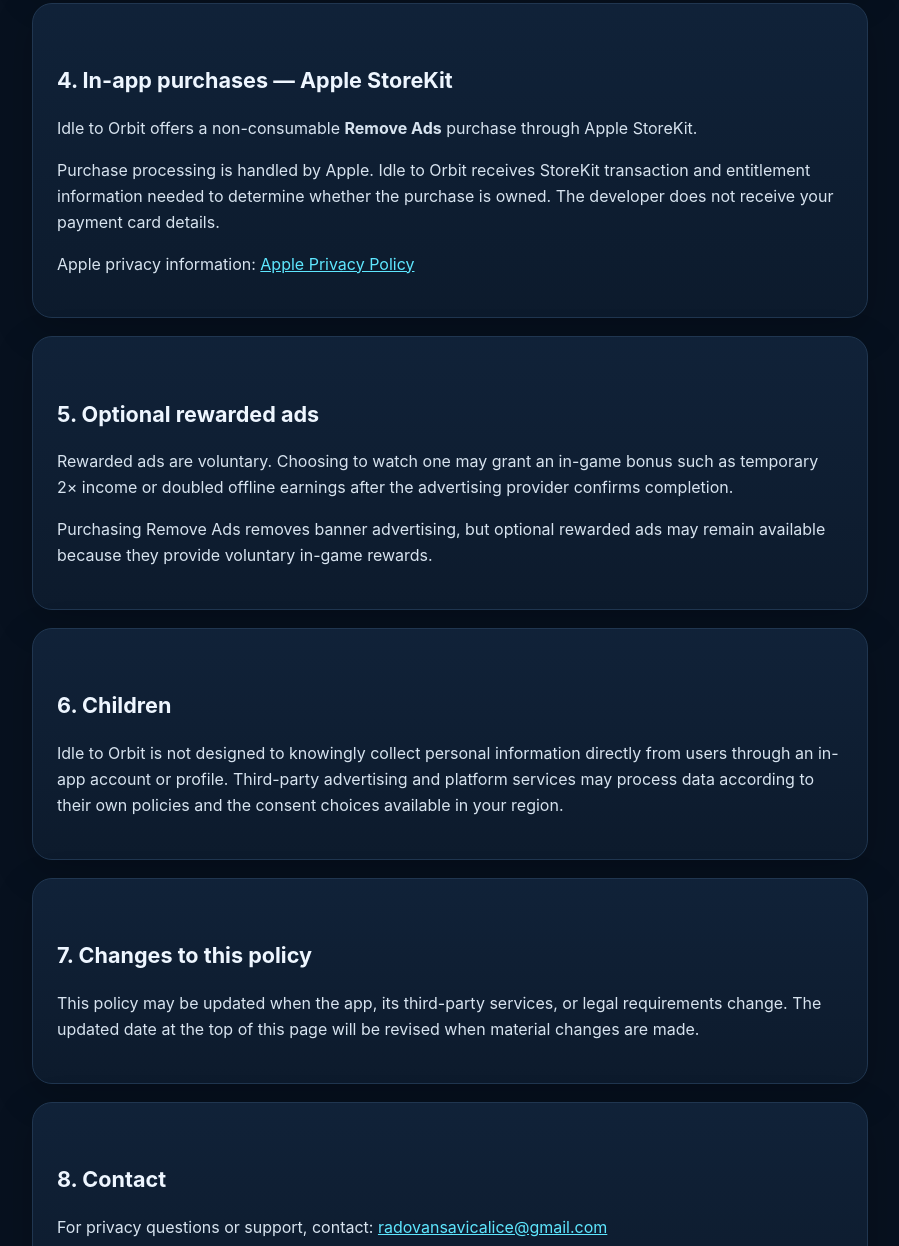
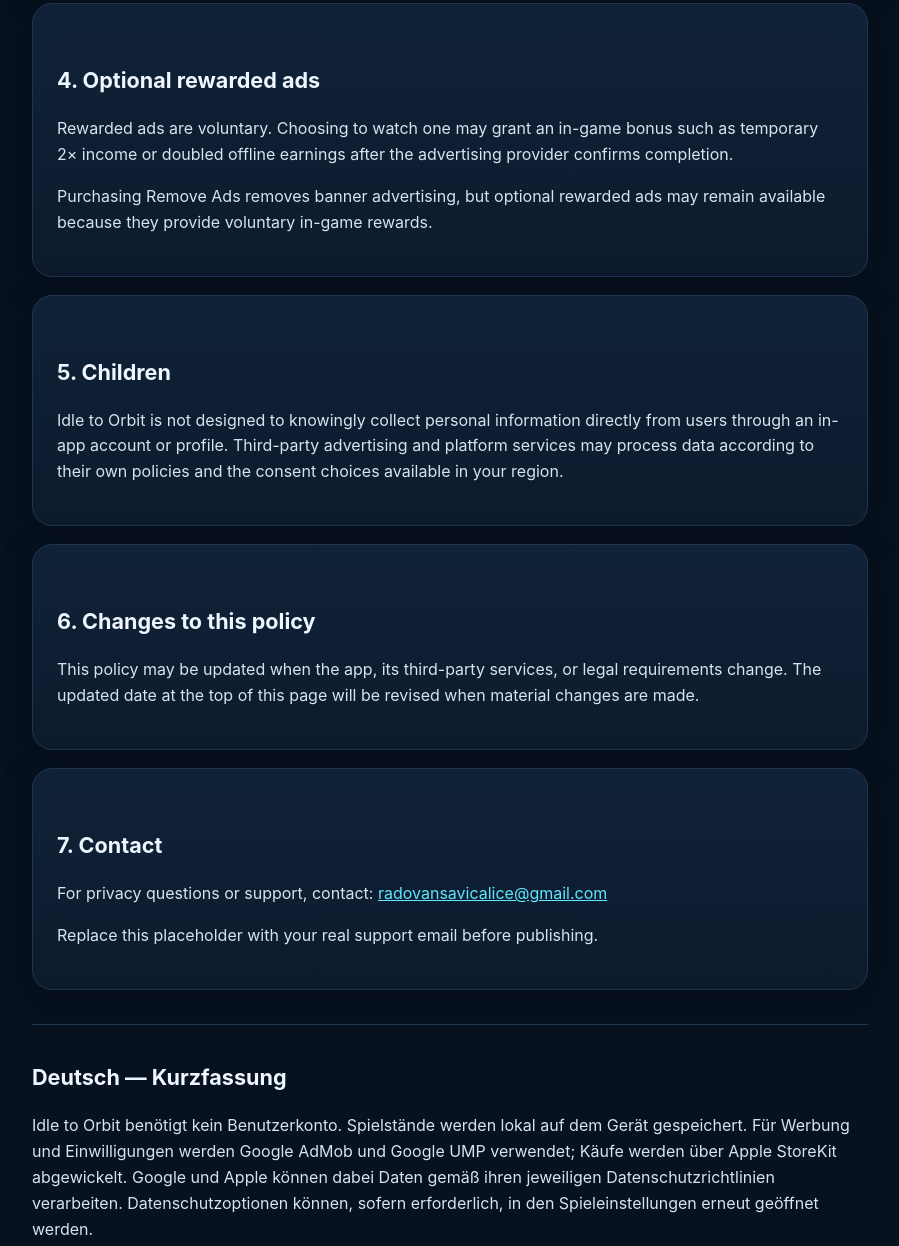
Before and after one commit to radovansavic-ux/idle-to-orbit-site, a plain HTML site: page privacy.html in a window 1280 px wide. Shown: the part 1417-2663 px from the top of the page, without its empty margins (190-1089 px from the left). Drawn offline with Linux system fonts and the light colour scheme.

Commit message:
Update privacy.html

```diff
--- a/privacy.html
+++ b/privacy.html
@@ -93,34 +93,26 @@
     <p>Where required, Idle to Orbit uses Google’s User Messaging Platform (UMP) to request and store advertising consent choices and to determine when ads may be requested.</p>
     <p>If Google indicates that privacy options are required for your region, the app provides a <strong>Privacy Choices</strong> option in Settings so you can review or change those choices.</p>
   </section>
-
   <section class="card">
-    <h2>4. In-app purchases — Apple StoreKit</h2>
-    <p>Idle to Orbit offers a non-consumable <strong>Remove Ads</strong> purchase through Apple StoreKit.</p>
-    <p>Purchase processing is handled by Apple. Idle to Orbit receives StoreKit transaction and entitlement information needed to determine whether the purchase is owned. The developer does not receive your payment card details.</p>
-    <p>Apple privacy information: <a href="https://www.apple.com/legal/privacy/" rel="noopener">Apple Privacy Policy</a></p>
-  </section>
-
-  <section class="card">
-    <h2>5. Optional rewarded ads</h2>
+    <h2>4. Optional rewarded ads</h2>
     <p>Rewarded ads are voluntary. Choosing to watch one may grant an in-game bonus such as temporary 2× income or doubled offline earnings after the advertising provider confirms completion.</p>
     <p>Purchasing Remove Ads removes banner advertising, but optional rewarded ads may remain available because they provide voluntary in-game rewards.</p>
   </section>
 
   <section class="card">
-    <h2>6. Children</h2>
+    <h2>5. Children</h2>
     <p>Idle to Orbit is not designed to knowingly collect personal information directly from users through an in-app account or profile. Third-party advertising and platform services may process data according to their own policies and the consent choices available in your region.</p>
   </section>
 
   <section class="card">
-    <h2>7. Changes to this policy</h2>
+    <h2>6. Changes to this policy</h2>
     <p>This policy may be updated when the app, its third-party services, or legal requirements change. The updated date at the top of this page will be revised when material changes are made.</p>
   </section>
 
   <section class="card">
-    <h2>8. Contact</h2>
+    <h2>7. Contact</h2>
     <p>For privacy questions or support, contact: <a href="mailto:radovansavicalice@gmail.com">radovansavicalice@gmail.com</a></p>
-    <p class="muted">Replace this placeholder with your real support email before publishing.</p>
+    <p class="radovansavicalice@gmail.com">Replace this placeholder with your real support email before publishing.</p>
   </section>
 
   <hr>
```
